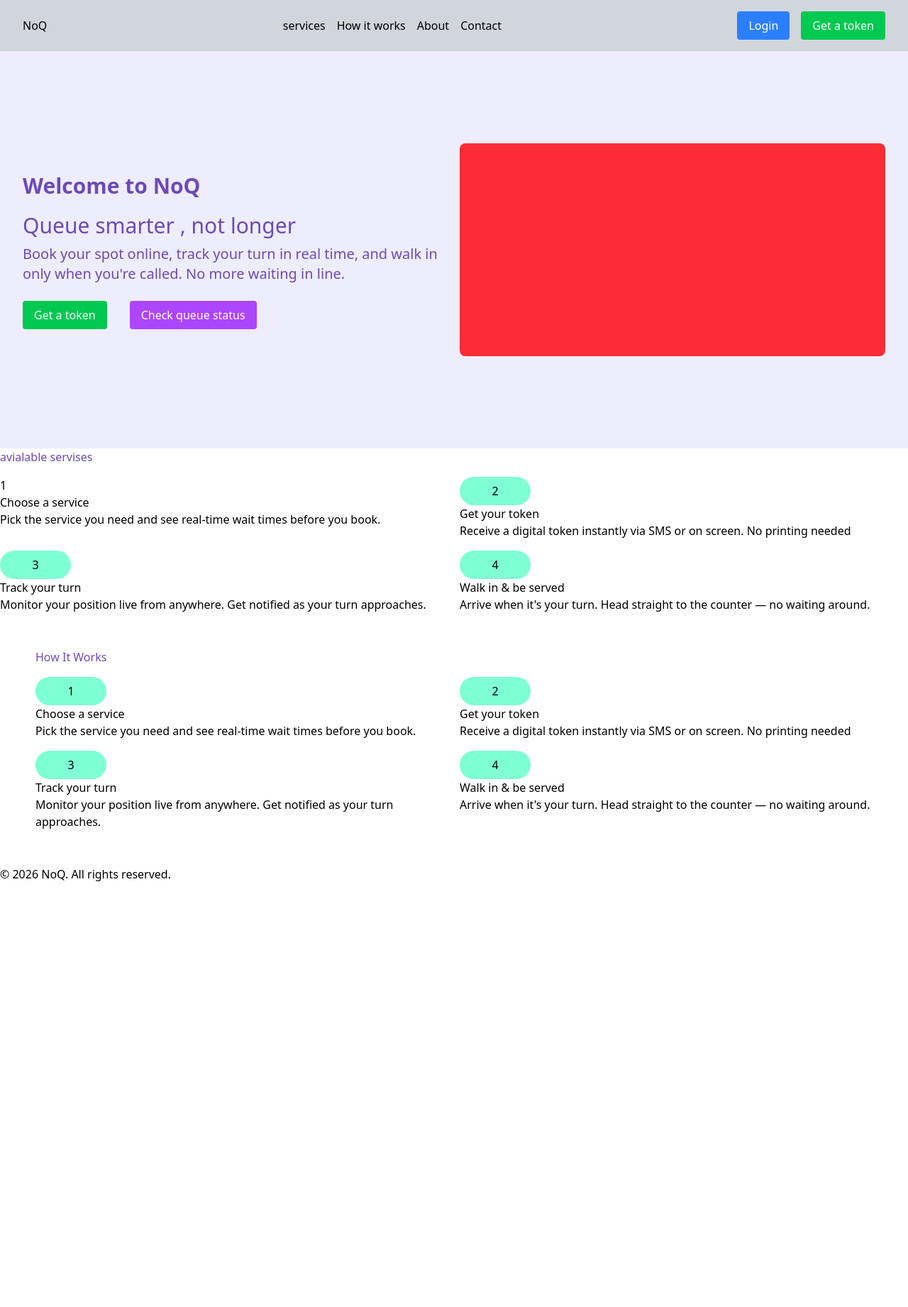
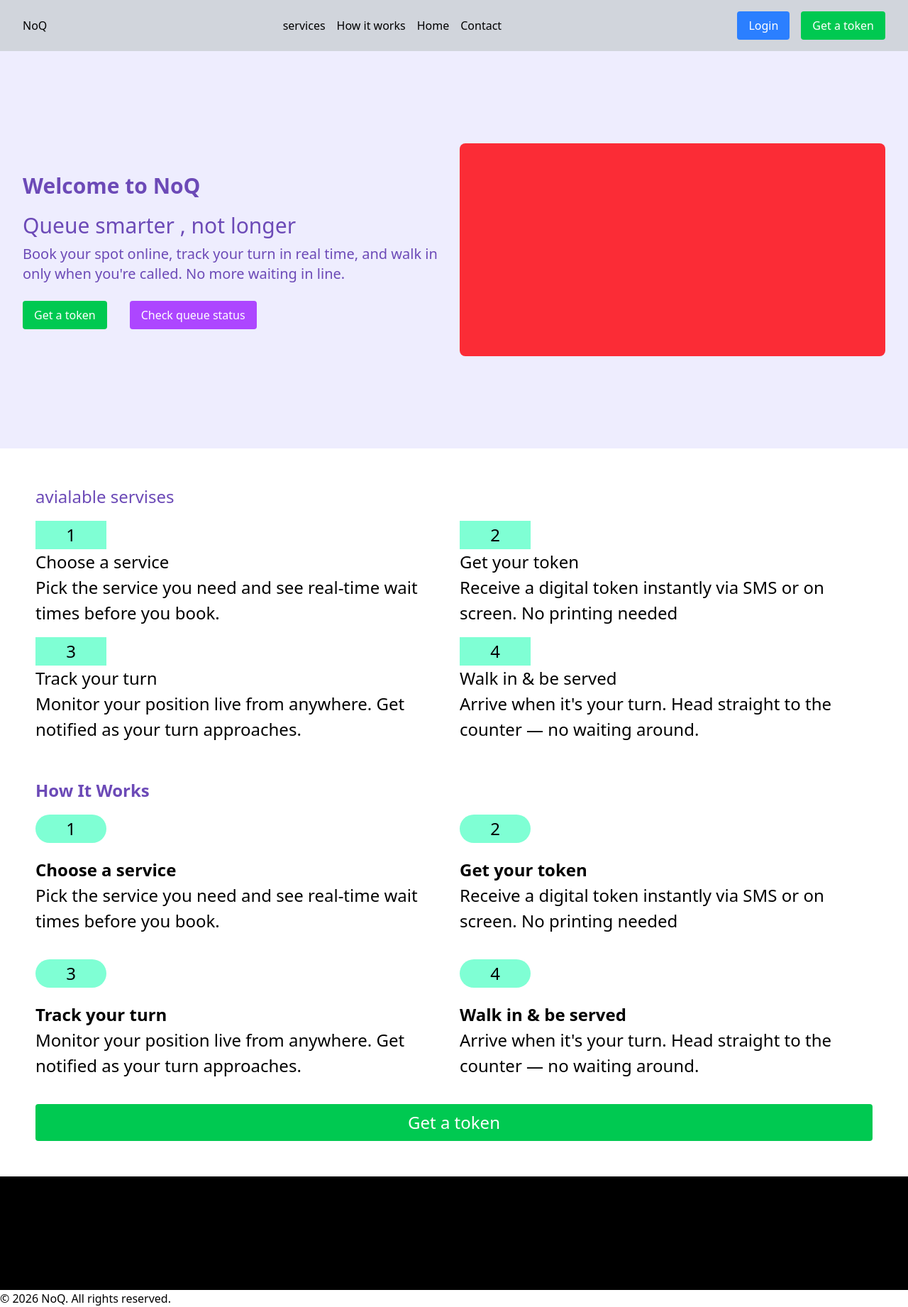
Before and after one commit to NoQ-project/NoQ, a Python web app: template frontend/templates/landing_page.html in a window 1280 px wide. Shown: the whole page at 71% size. Before the commit the page ends 1242 px from the top, so only its background shows below. Run offline with Jinja, Linux system fonts and the light colour scheme; the template is opened without the code that fills it, so the values that code supplies are empty; style sheets or scripts are compiled from the project's sources; some libraries are stand-ins or nearby versions.

Commit message:
added space for contact section and made changes on services ssection

```diff
--- a/frontend/templates/landing_page.html
+++ b/frontend/templates/landing_page.html
@@ -43,13 +43,13 @@
             <ul class="gap-4 md:flex hidden justify-center items-center">
                 <li><a href="#services">services</a></li>
                 <li><a href="#how-it-works">How it works</a></li>
-                <li><a href="#about">About</a></li>
+                <li><a href="#home">Home</a></li>
                 <li><a href="#contact">Contact</a></li>
             </ul>
-             <ul class=" sidebar fixed flex  flex-col gap-4 bg-transparent p-4 top-[64px] right-0 h-full w-full md:hidden hidden">
+            <ul class=" sidebar fixed flex  flex-col gap-4 bg-transparent p-4  right-0 h-full w-full md:hidden hidden">
                 <li><a href="#services">services</a></li>
                 <li><a href="#how-it-works">How it works</a></li>
-                <li><a href="#about">About</a></li>
+                <li><a href="#home">Home</a></li>
                 <li><a href="#contact">Contact</a></li>
             </ul>
             <div class="md:flex hidden justify-end gap-4">
@@ -61,7 +61,7 @@
         </div>
        </nav>
     </header>
-    <div class="hero max-w-screen mx-auto py-4 px-8 h-[70vh] grid sm:grid-cols-2 justify-center items-center gap-4 bg-[#EEEDFE]">
+    <div class="hero max-w-screen mx-auto py-4 px-8 h-[70vh] grid sm:grid-cols-2 justify-center items-center gap-4 bg-[#EEEDFE]" id="home">
         <div>
         <h1 class="font-bold text-3xl py-5 text-[#6C4AB7]">Welcome to NoQ</h1>
         <p class="text-3xl text-[#6C4AB7]">Queue smarter , not longer</p>
@@ -76,7 +76,7 @@
         </div>
 
     </div>
-   <div class="services grid gap-4 max-w-screen mx-auto " id="how-it-works">
+   <div class="services grid gap-4 max-w-screen mx-auto scroll-mt-[56px]" id="services">
         <p class=" text-[#6C4AB7]">avialable servises
         </p>
 
@@ -87,56 +87,64 @@
                 <p>Choose a service</p>
                 <p>Pick the service you need and see real-time wait times before you book.</p>
             </div>
-            <div class="step-card">
-                 <p class="step">2</p>
+            <div class="service-card">
+                 <p class="service-image">2</p>
                   <p>Get your token</p>
                 <p>
                     Receive a digital token instantly via SMS or on screen. No printing needed
                 </p>
             </div>
-            <div class="step-card">
-                <p class="step">3</p>
+            <div class="service-card">
+                <p class="service-image">3</p>
                 <p> Track your turn </p>
                 <p>Monitor your position live from anywhere. Get notified as your turn approaches.</p>
             </div>
-            <div class="step-card">
-                 <p class="step">4</p>
+            <div class="service-card">
+                 <p class="service-image">4</p>
                 <p>Walk in & be served </p>
                 <p>Arrive when it's your turn. Head straight to the counter — no waiting around.</p>
             </div>
         </div>
     </div>
     <div class="how-it-works grid gap-4 max-w-screen mx-auto " id="how-it-works">
-        <p class=" text-[#6C4AB7]">How It Works
+        <p class=" text-[#6C4AB7] font-bold">How It Works
         </p>
 
         <div class="grid grid-cols-1 sm:grid-cols-2  gap-4">
-
             <div class="step-card">
                 <p class="step"> 1</p>
-                <p>Choose a service</p>
+               <div class="py-5"> <p class="font-bold">Choose a service</p>
                 <p>Pick the service you need and see real-time wait times before you book.</p>
+            </div>
             </div>
             <div class="step-card">
                  <p class="step">2</p>
-                  <p>Get your token</p>
+                 <div class="py-5"> <p class="font-bold">Get your token</p>
                 <p>
                     Receive a digital token instantly via SMS or on screen. No printing needed
                 </p>
             </div>
+            </div>
             <div class="step-card">
                 <p class="step">3</p>
-                <p> Track your turn </p>
+                <div class="py-5">
+                <p class="font-bold"> Track your turn </p>
                 <p>Monitor your position live from anywhere. Get notified as your turn approaches.</p>
+                </div>
             </div>
             <div class="step-card">
                  <p class="step">4</p>
-                <p>Walk in & be served </p>
-                <p>Arrive when it's your turn. Head straight to the counter — no waiting around.</p>
+             <div class="py-5">
+                <p class="font-bold">Walk in & be served </p>
+                <p>Arrive when it's your turn. Head straight to the counter — no waiting around.</p></div>
             </div>
         </div>
+         <button class="bg-green-500 text-white py-2 px-4 rounded">Get a token</button>
+        </div>
+    <script src="../../static/js/landing_page.js"></script>
+    <div class="contact" id="contact">
+
     </div>
-    <script src="../../static/js/landing_page.js"></script>
     <footer>
         <p>&copy; 2026 NoQ. All rights reserved.</p>
     </footer>
--- a/static/css/landing_page.css
+++ b/static/css/landing_page.css
@@ -1,6 +1,6 @@
 .sidebar{
     position: fixed;
-    top: 60px;
+    top: 0px;
     align-items: center;
     background-color:rgba(58, 52, 52, 0.8);
     top: 58px;
@@ -26,6 +26,29 @@
 .step p{
     width: 25%;
 }
+
 .how-it-works{
     margin: 50px;
+    font-size: 24px;
 }
+.service-image{
+    background-color: aquamarine;
+    width: 100px;
+    height: 40px;
+    padding: 20px;
+    display: flex;
+    align-items: center;
+    justify-content: center;
+}
+.services{
+     margin: 50px;
+     font-size: 24px;
+}
+header{
+    position: sticky;
+    top: 0;
+}
+.contact{
+    height: 20vh;
+    background: #000;
+}
```
